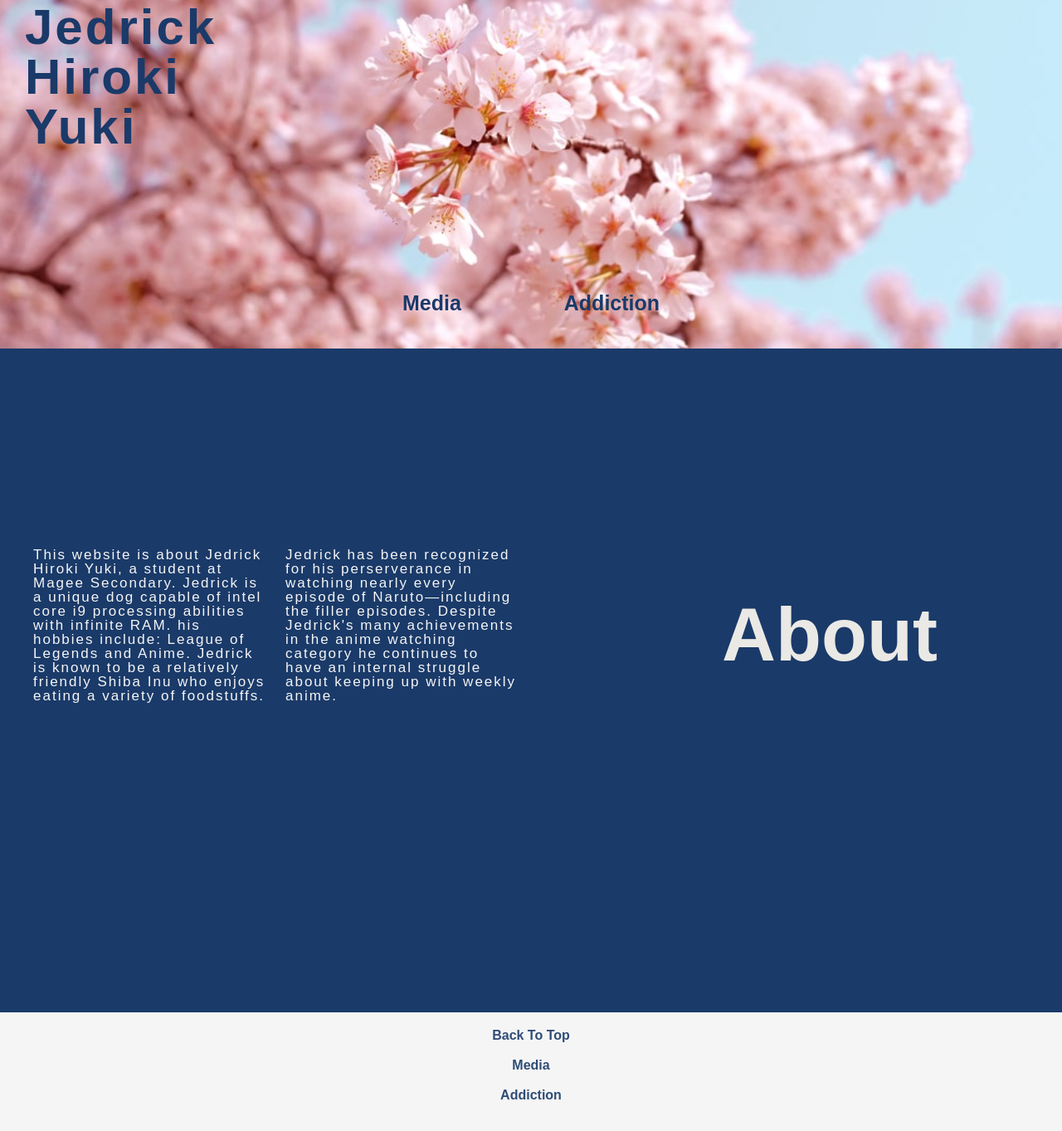
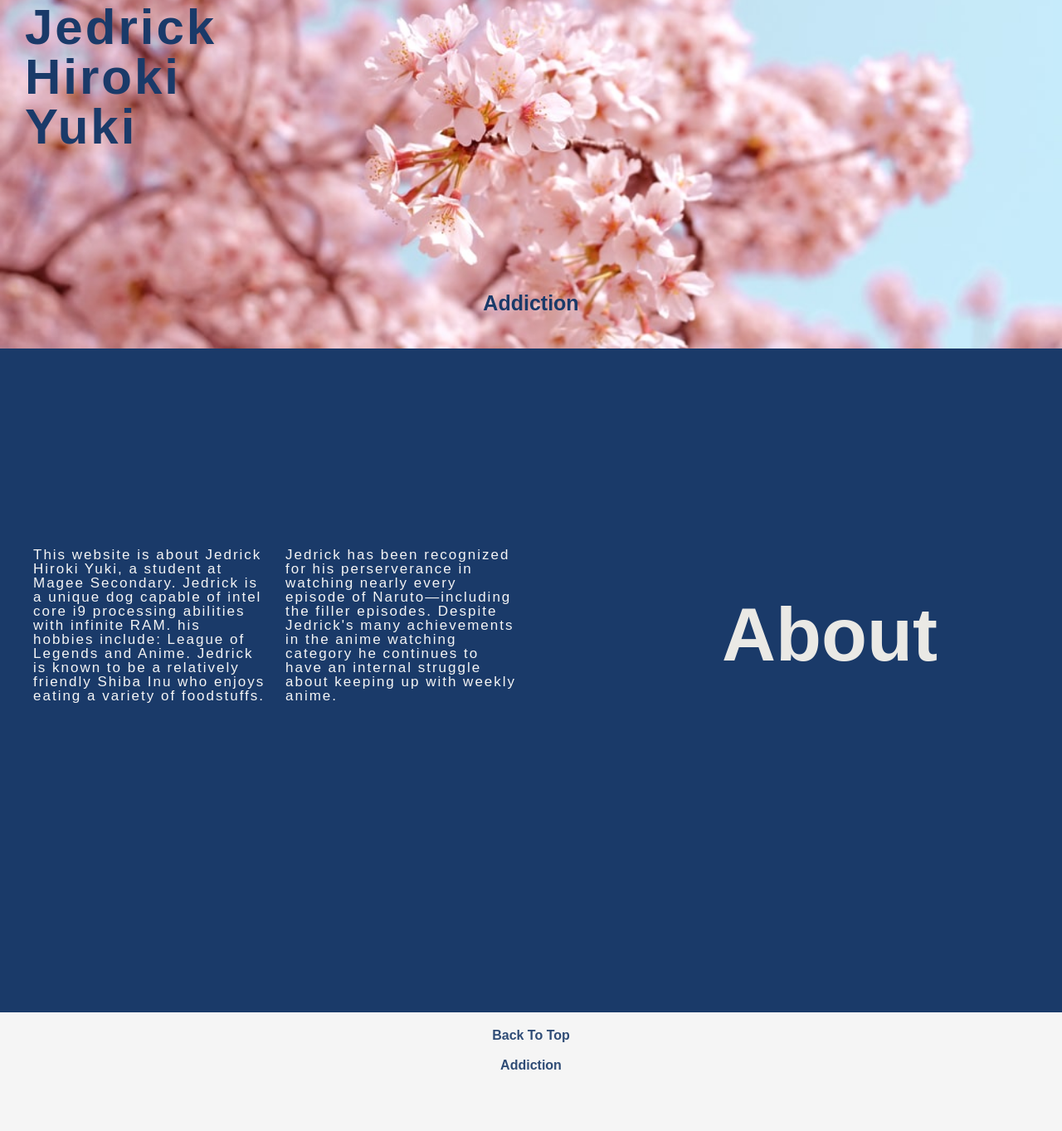
Before and after one commit to dcheng2902/jedrick-website, a plain HTML site: page index.html in a window 1280 px wide. Shown: the part 317-1680 px from the top of the page at 83% size. Drawn offline with Linux system fonts and the light colour scheme.

Commit message:
Update index.html

```diff
--- a/index.html
+++ b/index.html
@@ -30,7 +30,6 @@
     </div>
     <nav class="nav">
       <ul>
-        <li><a href="media.html">Media</a></li>
         <li><a href="addiction.html">Addiction</a></li>
       </ul>
     </nav>
@@ -52,7 +51,6 @@ about keeping up with weekly anime.</p>
     <nav>
       <ul>
         <li><a href="#top">Back To Top</a></li>
-        <li><a href="media.html">Media</a></li>
         <li><a href="addiction.html">Addiction</a></li>
       </ul>
     </nav>
```
